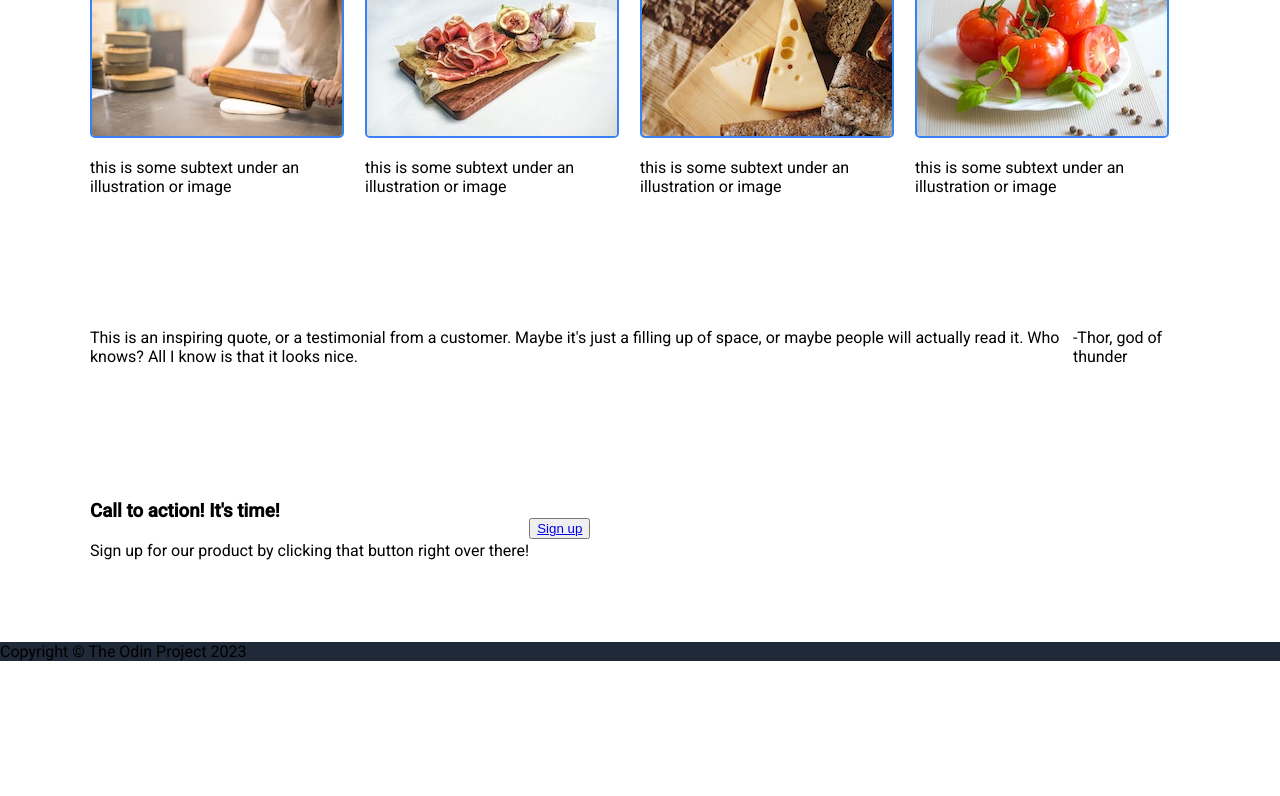
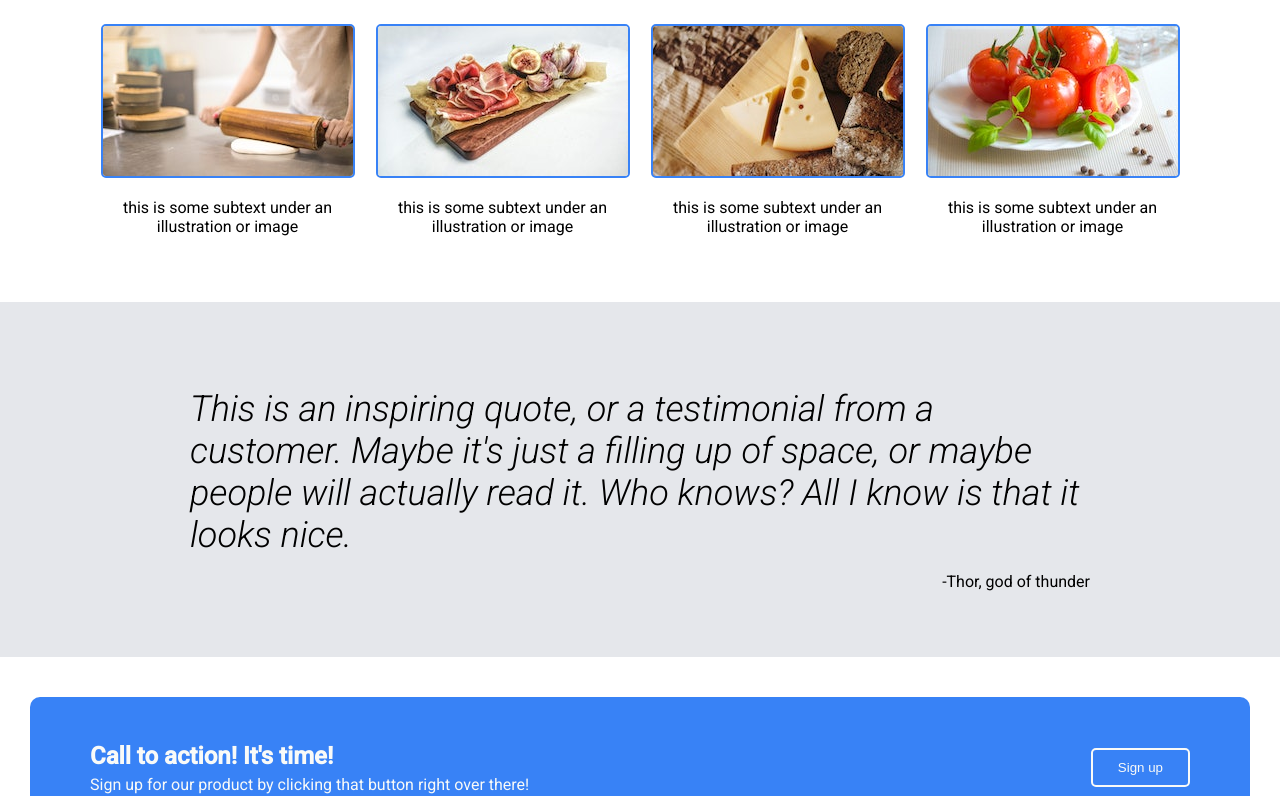
Before and after one commit to fredjacobs/odin-landing-page, a plain HTML site: page index.html in a window 1280 px wide. Shown: the part 623-1419 px from the top of the page. Before the commit the page ends 1300 px from the top, so only its background shows below. Drawn offline with Linux system fonts and the light colour scheme.

Commit message:
complete quote section and CTA

```diff
--- a/index.html
+++ b/index.html
@@ -53,7 +53,7 @@
     </div>
 </div>
 <div class="quote-section ">
-    <div class="content flex-container">
+    <div class="content ">
     <p id="quote">This is an inspiring quote, or a testimonial from a customer.
         Maybe it's just a filling up of space, or maybe people will actually read it.
         Who knows? All I know is that it looks nice.
@@ -64,7 +64,7 @@
 <div class="big-cta-section ">
     <div class="cta-inner flex-container content">
     <div id="cta-text">
-        <h3>Call to action! It's time!</h3>
+        <h2>Call to action! It's time!</h2>
         <p>Sign up for our product by clicking that button right over there!</p>
 
     </div>
--- a/style.css
+++ b/style.css
@@ -98,4 +98,62 @@ ul.nav-menu li{
     font-size: 36px;
     color:#1f2937;
     font-weight: bold;
+    margin-bottom:40px;
 }
+
+.info-cat {
+    text-align: center;
+}
+
+.quote-section{
+    background-color: #e5e7eb;
+}
+
+.quote-section .content {
+    width:900px;
+}
+
+#quote{
+    font-size: 36px;
+    font-weight: light;
+    font-style: italic;
+    margin-bottom: 5px;
+}
+
+#author{
+    text-align: right;
+}
+
+.cta-inner{
+    background-color: #3882f6;
+    margin:40px auto;
+    padding:40px 60px;
+    border-radius: 10px;
+
+}
+
+#cta-text h2, #cta-text p{
+    color:#f9faf8;
+    margin:5px auto;
+}
+
+#cta-text, #cta-btn{
+    flex: 1;
+}
+
+#cta-btn{
+    text-align: right;
+
+}
+
+.cta{
+    padding: 10px 25px;
+    background-color: transparent;
+    border:2px solid #f9faf8;
+    border-radius: 5px;
+}
+
+#cta-btn a{
+    color:#f9faf8;
+    text-decoration: none;
+}
```
